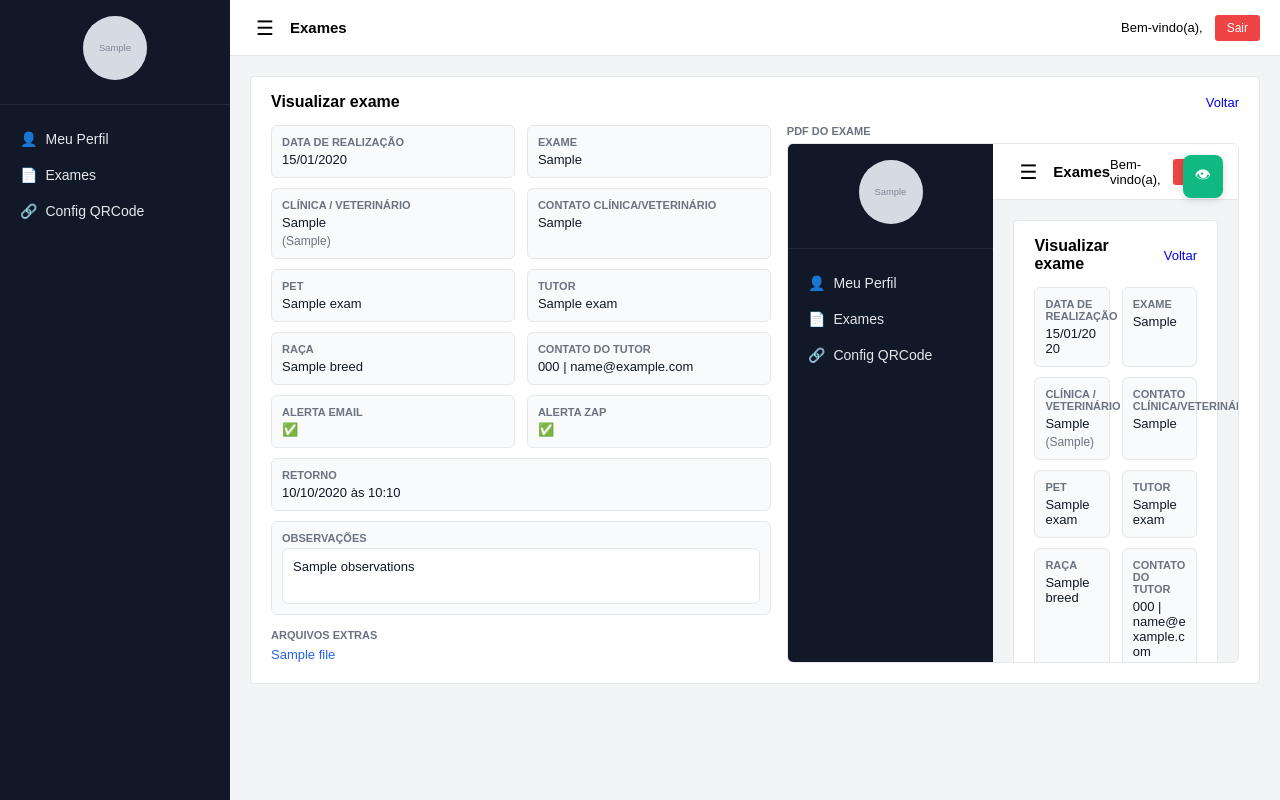
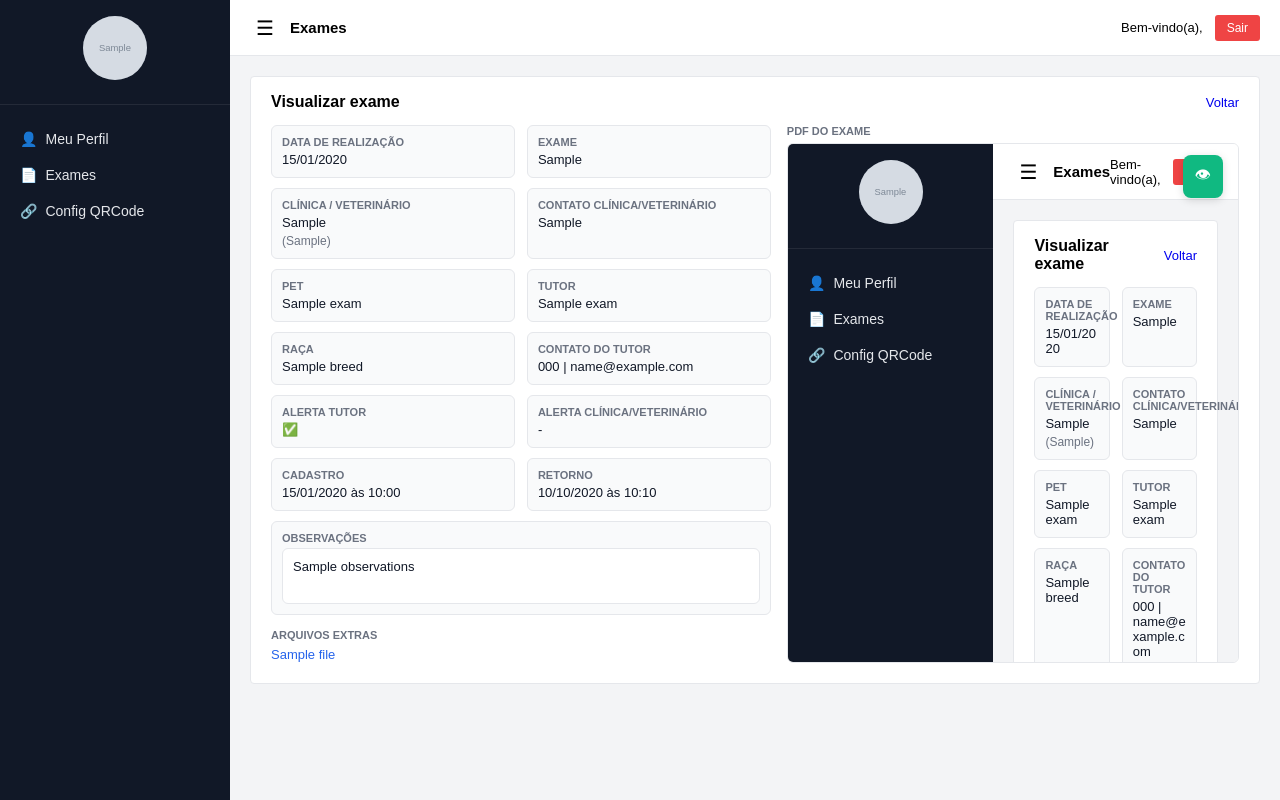
Before and after one commit to RicardoSerta/vet, a Django app: template templates/accounts/exam_view.html in a window 1280 px wide. Run offline with Django 5.2, Linux system fonts and the light colour scheme; the template is opened without the code that fills it: most values are stand-ins (such as "Sample title", 1, 10 or a date in 2020); grey boxes marked "Sample" are stand-in pictures.

Commit message:
Modificação dos campos de visualização do exame, adição do campo de data de cadastro, remoção de alerta email e alerta zap e mudança pra Alerta Tutor e Alerta Clínica/Veterinário

```diff
--- a/templates/accounts/exam_view.html
+++ b/templates/accounts/exam_view.html
@@ -78,21 +78,29 @@
 
       <div class="exam-view-row">
         <div class="exam-view-item">
-          <div class="exam-view-label">Alerta Email</div>
+          <div class="exam-view-label">Alerta Tutor</div>
           <div class="exam-view-value">
-            {% if exam.alerta_email %}✅{% else %}❌{% endif %}
+            {% if exam.alerta_email or exam.alerta_zap %}✅{% else %}❌{% endif %}
           </div>
         </div>
         <div class="exam-view-item">
-          <div class="exam-view-label">Alerta Zap</div>
-          <div class="exam-view-value">
-            {% if exam.alerta_zap %}✅{% else %}❌{% endif %}
-          </div>
+          <div class="exam-view-label">Alerta Clínica/Veterinário</div>
+          <div class="exam-view-value">-</div>
         </div>
       </div>
 
       <div class="exam-view-row">
-        <div class="exam-view-item" style="grid-column: 1 / -1;">
+        <div class="exam-view-item">
+          <div class="exam-view-label">Cadastro</div>
+          <div class="exam-view-value">
+            {% if exam.created_at %}
+              {{ exam.created_at|date:"d/m/Y" }} às {{ exam.created_at|date:"H:i" }}
+            {% else %}
+              –
+            {% endif %}
+          </div>
+        </div>
+        <div class="exam-view-item">
           <div class="exam-view-label">Retorno</div>
           <div class="exam-view-value">
             {% if exam.retorno_previsto %}
```
